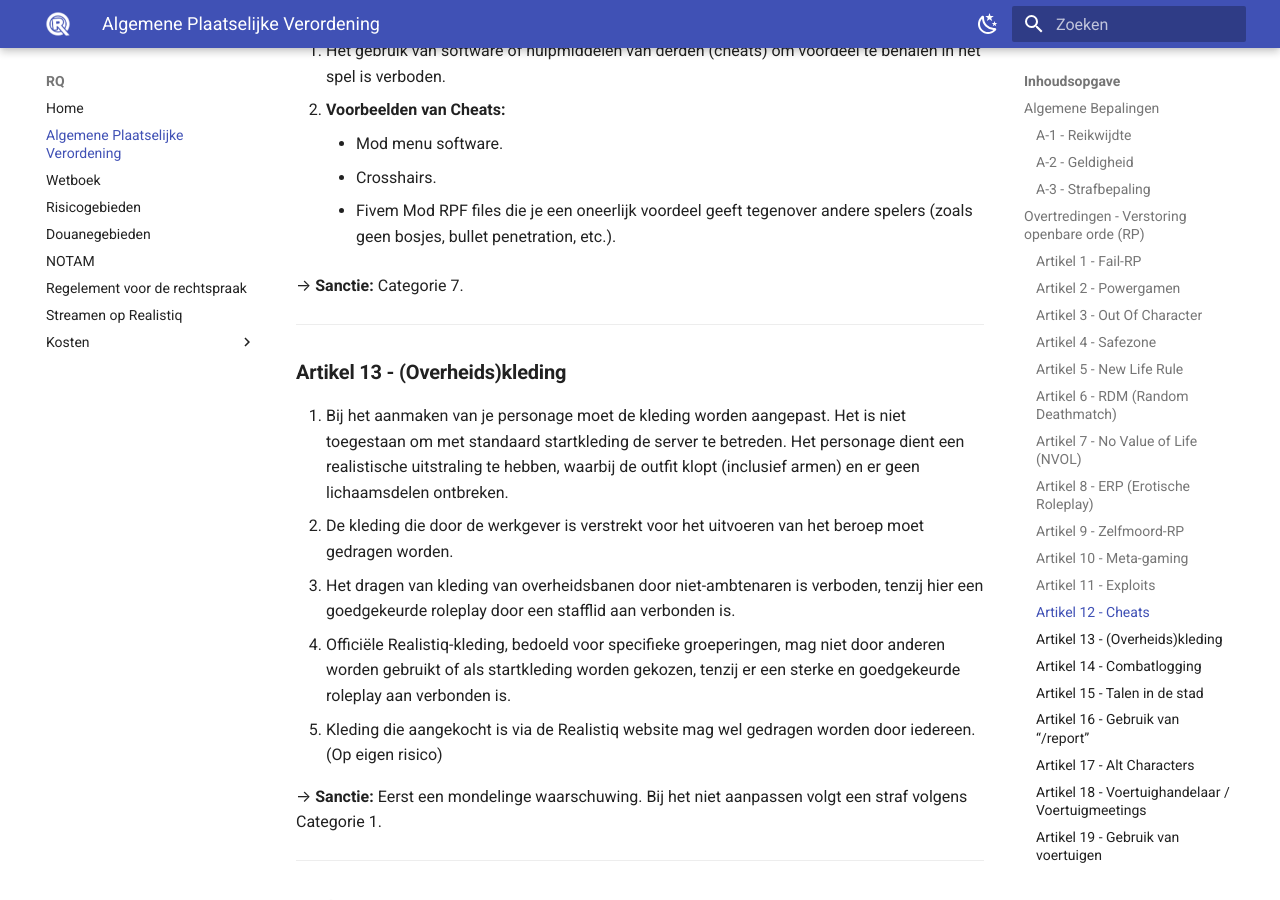
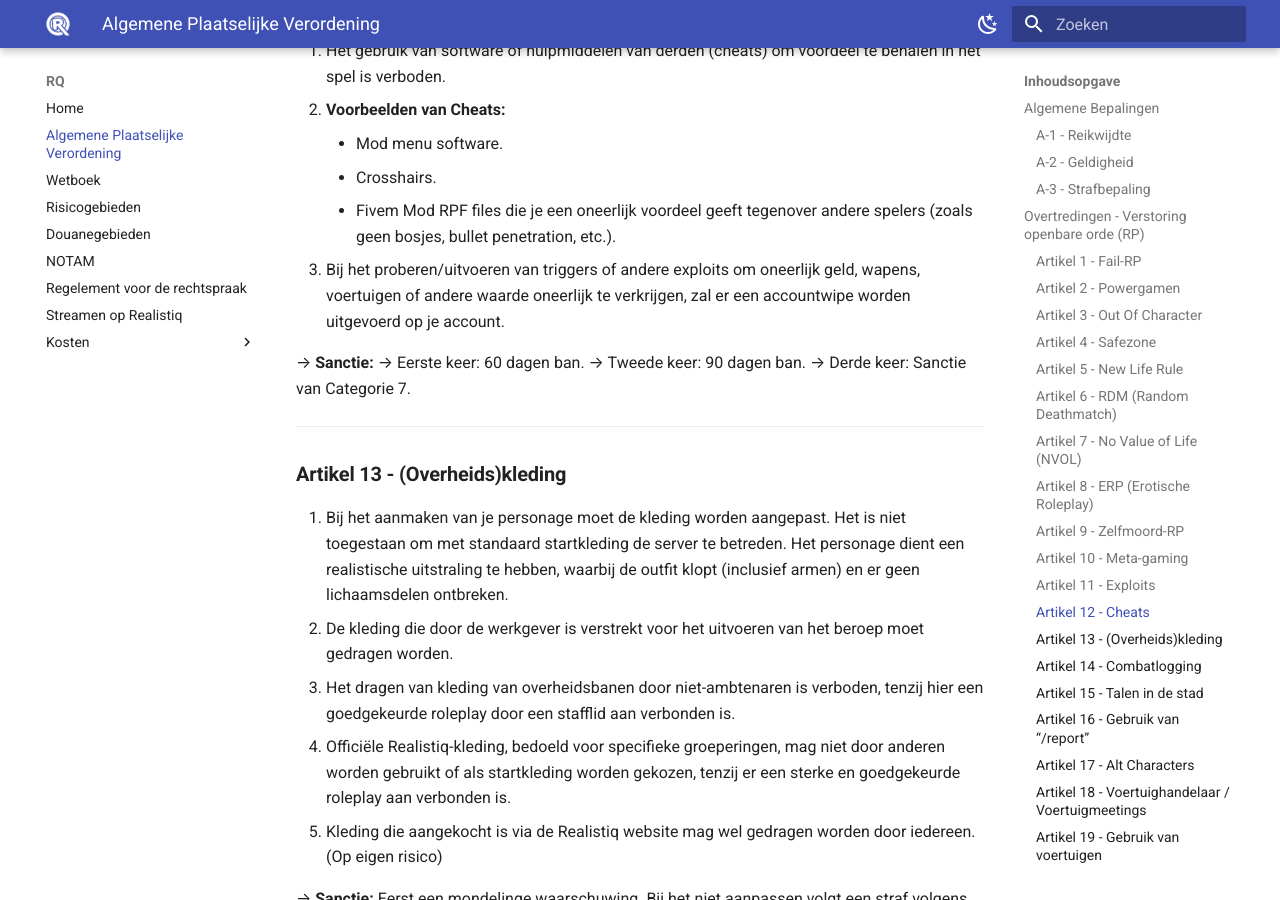
Before and after one commit to Welseyy/RQAPV, an MkDocs documentation site: the page built from docs/apv.md, in a window 1280 px wide and 900 px high, scrolled down 6558 px. Built offline with MkDocs 1.6.1 and Material for MkDocs 9.7.7, drawn with Linux system fonts in a browser that asks for light colours; comment, search, counter and statistics services are not loaded.

Commit message:
Cheating artikel

```diff
--- a/docs/apv.md
+++ b/docs/apv.md
@@ -199,8 +199,12 @@
     * Mod menu software.
     * Crosshairs.
     * Fivem Mod RPF files die je een oneerlijk voordeel geeft tegenover andere spelers (zoals geen bosjes, bullet penetration, etc.).
+3. Bij het proberen/uitvoeren van triggers of andere exploits om oneerlijk geld, wapens, voertuigen of andere waarde oneerlijk te verkrijgen, zal er een accountwipe worden uitgevoerd op je account.
 
-→ **Sanctie:** Categorie 7.
+→ **Sanctie:**
+→ Eerste keer: 60 dagen ban.
+→ Tweede keer: 90 dagen ban.
+→ Derde keer: Sanctie van Categorie 7.
 
 ---
 
```
